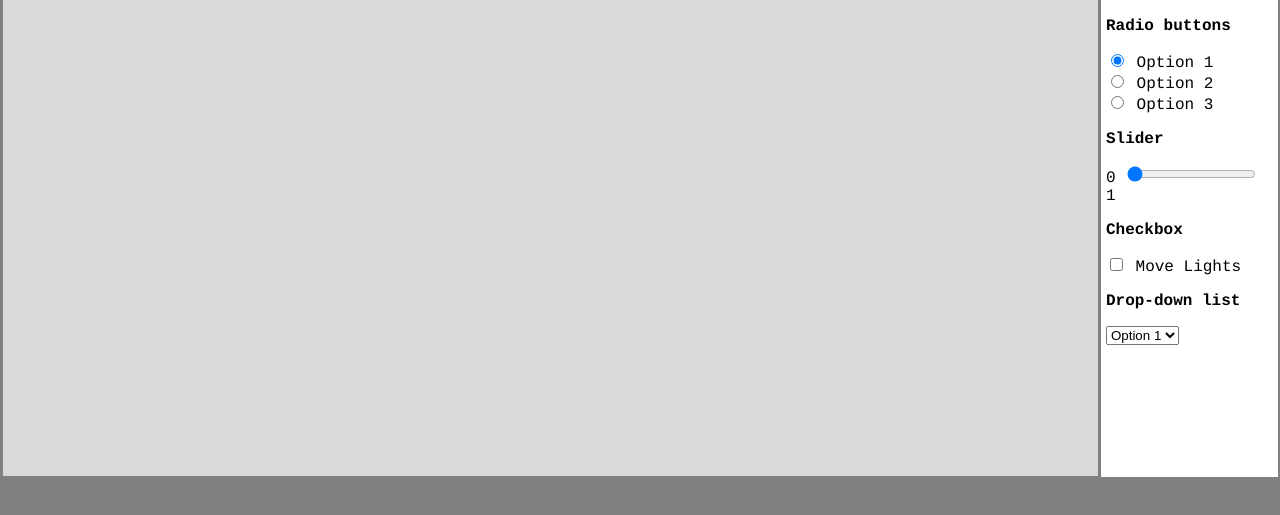
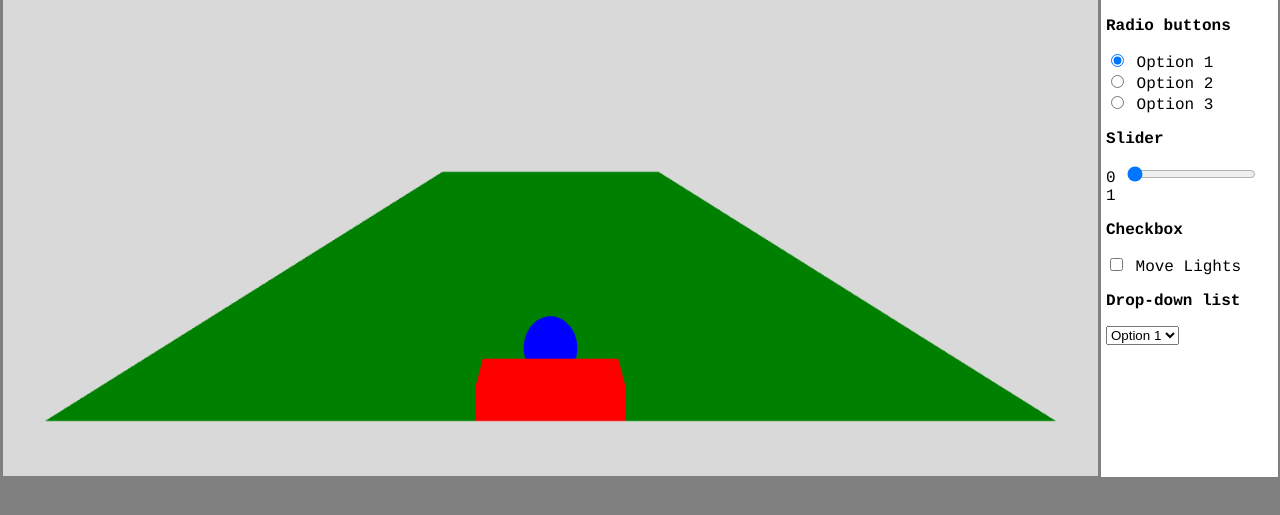
Before and after one commit to bade27/Arkanoid-3D, a plain HTML site: page index.html in a window 1280 px wide. Shown: the part 211-726 px from the top of the page. Drawn offline with Linux system fonts and the light colour scheme; no server answers.

Commit message:
ball bounces correctly on the paddle and on the walls

```diff
--- a/drawing.js
+++ b/drawing.js
@@ -139,6 +139,10 @@ function main() {
   var indexBuffer = gl.createBuffer();
   gl.bindBuffer(gl.ELEMENT_ARRAY_BUFFER, indexBuffer);
   gl.bufferData(gl.ELEMENT_ARRAY_BUFFER, new Uint16Array(modelIndices[1]), gl.STATIC_DRAW);
+
+
+  // ball
+
   //---------------------------------------------------------------------------------------------
   drawScene();
 }
--- /dev/null
+++ b/drawing_refactor.js
@@ -0,0 +1,399 @@
+var programs = new Array();
+var gl;
+var baseDir;
+var shaderDir;
+var modelsDir;
+
+// light
+var dirLightAlpha;
+var dirLightBeta;
+var directionalLight;
+var directionalLightColor;
+
+// time
+var lastUpdateTime = (new Date).getTime();
+
+// normal matrices
+var paddleNormalMatrix;
+
+// world matrices
+var baseWorldMatrix;
+var paddleWorldMatrix;
+
+// game status
+var stop = true;
+
+var up = [0.0,1.0,0.0];
+
+
+var positionAttributeLocation = new Array();
+var matrixLocation = new Array();
+var lightDirectionHandle = new Array(), lightColorHandle = new Array();
+var normalMatrixPositionHandle = new Array(), vertexMatrixPositionHandle = new Array();
+var baseColorLocation;
+var paddleColorLocation;
+
+// paddle coordinates
+var originalPaddlePos = [0.0, 1.0, -4.5];
+var xPaddle = originalPaddlePos[0];
+var yPaddle = originalPaddlePos[1];
+var zPaddle = originalPaddlePos[2];
+var limitLeft = -5.7;
+var limitRight = 5.7;
+var xContr = xPaddle;
+var paddleCenter = originalPaddlePos;
+
+// Ball coordinates and status
+var originalBallPos = [0, 0.5, zPaddle-1.5];
+var direction = [0.0,0.0,-1.0];
+var dirDescription = [1, 0, 0, 0]; //up,down, left,right
+var xBall = originalBallPos[0];
+var yBall = originalBallPos[1];
+var zBall = originalBallPos[2];
+var ballCenter = originalBallPos;
+
+// persepctive and view
+var perspectiveMatrix;
+var viewMatrix;
+
+// models
+var paddleModel;
+var paddleVertices;
+var paddleNormals;
+var paddleIndices;
+
+var baseModel;
+var baseVertices;
+var baseNormals;
+var baseIndices;
+
+var ballModel;
+var ballVertices;
+var ballNormals;
+var ballIndices;
+
+var obstaclesModels = new Array();
+var obstaclesVertices = new Array();
+var obstaclesNormals = new Array();
+var obstaclesIndices = new Array();
+
+
+// colors
+var paddleColor;
+var baseColor;
+
+
+// vaos
+var paddleVAO;
+var baseVAO;
+var ballVAO;
+var obstaclesVAO;
+
+function main() {
+
+  //directional light
+  dirLightAlpha = utils.degToRad(180);
+  dirLightBeta  = utils.degToRad(100);
+  directionalLight = [Math.cos(dirLightAlpha) * Math.cos(dirLightBeta),
+              Math.sin(dirLightAlpha), Math.cos(dirLightAlpha) * Math.sin(dirLightBeta)];
+  directionalLightColor = [0.1, 1.0, 1.0];
+
+  //material color
+  paddleColor = [1.0, 0.0, 0.0];
+  baseColor = [0.0, 0.5, 0.0];
+  ballColor = [0.0, 0.0, 1.0];
+
+  paddleWorldMatrix = utils.MakeWorld(xPaddle, yPaddle, zPaddle, 0.0, 0.0, 0.0, 1.0);
+  baseWorldMatrix = utils.MakeWorld(0.0, 0.0, -15, 0.0, 0.0, 0.0, 1.0);
+  ballWorldMatrix = utils.MakeWorld(xBall, yBall, zBall, 0.0, 0.0, 0.0, 1.0);
+
+  //SET Global states (viewport size, viewport background color, Depth test)
+  gl.viewport(0, 0, gl.canvas.width, gl.canvas.height);
+  gl.clearColor(0.85, 0.85, 0.85, 1.0);
+  gl.clear(gl.COLOR_BUFFER_BIT | gl.DEPTH_BUFFER_BIT);
+  gl.enable(gl.DEPTH_TEST);
+
+  //Unlit
+  positionAttributeLocation[2] = gl.getAttribLocation(programs[2], "inPosition");
+  matrixLocation[2] = gl.getUniformLocation(programs[2], "matrix");
+  paddleColorLocation = gl.getUniformLocation(programs[2], "u_color");
+  baseColorLocation = gl.getUniformLocation(programs[2], "u_color");
+  ballColorLocation = gl.getUniformLocation(programs[2], "u_color");
+
+  // persepctive and view
+  perspectiveMatrix = utils.MakePerspective(90, gl.canvas.width/gl.canvas.height, 0.1, 100.0);
+  viewMatrix = utils.MakeView(0.0, 5.0, 0.0, -5.0, 0.0);
+
+  //------------------------------------------------------------------------------------------------
+  // OBJECTS DEFINITION
+  //------------------------------------------------------------------------------------------------
+
+  // base
+  baseVertices = baseModel.vertices;
+  baseNormals = baseModel.vertexNormals;
+  baseIndices = baseModel.indices;
+
+  baseVAO = gl.createVertexArray();
+
+  gl.bindVertexArray(baseVAO);
+  var positionBuffer = gl.createBuffer();
+  gl.bindBuffer(gl.ARRAY_BUFFER, positionBuffer);
+  gl.bufferData(gl.ARRAY_BUFFER, new Float32Array(baseVertices), gl.STATIC_DRAW);
+  gl.enableVertexAttribArray(positionAttributeLocation[2]);
+  gl.vertexAttribPointer(positionAttributeLocation[2], 3, gl.FLOAT, false, 0, 0);
+
+  var indexBuffer = gl.createBuffer();
+  gl.bindBuffer(gl.ELEMENT_ARRAY_BUFFER, indexBuffer);
+  gl.bufferData(gl.ELEMENT_ARRAY_BUFFER, new Uint16Array(baseIndices), gl.STATIC_DRAW);
+
+
+  // ball
+  ballVertices = ballModel.vertices;
+  ballNormals = ballModel.vertexNormals;
+  ballIndices = ballModel.indices;
+
+  ballVAO = gl.createVertexArray();
+
+  gl.bindVertexArray(ballVAO);
+  var positionBuffer = gl.createBuffer();
+  gl.bindBuffer(gl.ARRAY_BUFFER, positionBuffer);
+  gl.bufferData(gl.ARRAY_BUFFER, new Float32Array(ballVertices), gl.STATIC_DRAW);
+  gl.enableVertexAttribArray(positionAttributeLocation[2]);
+  gl.vertexAttribPointer(positionAttributeLocation[2], 3, gl.FLOAT, false, 0, 0);
+
+  var indexBuffer = gl.createBuffer();
+  gl.bindBuffer(gl.ELEMENT_ARRAY_BUFFER, indexBuffer);
+  gl.bufferData(gl.ELEMENT_ARRAY_BUFFER, new Uint16Array(ballIndices), gl.STATIC_DRAW);
+
+
+  // paddle
+  paddleVertices = paddleModel.vertices;
+  paddleNormals = paddleModel.vertexNormals;
+  paddleIndices = paddleModel.indices;
+
+  paddleVAO = gl.createVertexArray();
+
+  gl.bindVertexArray(paddleVAO);
+  var positionBuffer = gl.createBuffer();
+  gl.bindBuffer(gl.ARRAY_BUFFER, positionBuffer);
+  gl.bufferData(gl.ARRAY_BUFFER, new Float32Array(paddleVertices), gl.STATIC_DRAW);
+  gl.enableVertexAttribArray(positionAttributeLocation[2]);
+  gl.vertexAttribPointer(positionAttributeLocation[2], 3, gl.FLOAT, false, 0, 0);
+
+  var indexBuffer = gl.createBuffer();
+  gl.bindBuffer(gl.ELEMENT_ARRAY_BUFFER, indexBuffer);
+  gl.bufferData(gl.ELEMENT_ARRAY_BUFFER, new Uint16Array(paddleIndices), gl.STATIC_DRAW);
+
+  //---------------------------------------------------------------------------------------------
+  drawScene();
+}
+
+function animate(){
+  if (!stop) {
+    // collision with the walls
+    if (zBall < -25+0.5) { // collision with up wall
+      if (dirDescription[0] == 1 && dirDescription[1] == 0 && dirDescription[2] == 0 && dirDescription[3] == 0) { // perpendicular collision
+        direction = [0.0,0.0,1.0];
+        dirDescription = [0,1,0,0];
+      } else if (dirDescription[0] == 1 && dirDescription[1] == 0 && dirDescription[2] == 0 && dirDescription[3] == 1){
+        up = [0.0,-1.0,0.0];
+        direction = myutils.normalize3Vector(myutils.crossProduct(up, direction));
+        dirDescription = [0,1,0,1];
+      } else if (dirDescription[0] == 1 && dirDescription[1] == 0 && dirDescription[2] == 1 && dirDescription[3] == 0){
+        up = [0.0,1.0,0.0]
+        direction = myutils.normalize3Vector(myutils.crossProduct(up, direction));
+        dirDescription = [0,1,1,0];
+      }
+      // console.log(dirDescription);
+    } else if (xBall < limitLeft-0.5) { // collision with left wall
+      console.log(dirDescription);
+      if (dirDescription[0] == 0 && dirDescription[1] == 0 && dirDescription[2] == 1 && dirDescription[3] == 0) { // perpendicular collision
+        direction = [1.0,0.0,0.0];
+        dirDescription = [0,0,0,1];
+      } else if (dirDescription[0] == 1 && dirDescription[1] == 0 && dirDescription[2] == 1 && dirDescription[3] == 0) {
+        up = [0.0,-1.0,0.0];
+        direction = myutils.normalize3Vector(myutils.crossProduct(up, direction));
+        dirDescription = [1,0,0,1];
+      } else if (dirDescription[0] == 0 && dirDescription[1] == 1 && dirDescription[2] == 1 && dirDescription[3] == 0) {
+        up = [0.0,1.0,0.0];
+        direction = myutils.normalize3Vector(myutils.crossProduct(up, direction));
+        dirDescription = [0,1,0,1];
+      }
+    } else if (xBall > limitRight+0.5) { // collision with right wall
+      if (dirDescription[0] == 0 && dirDescription[1] == 0 && dirDescription[2] == 0 && dirDescription[3] == 1) { // perpendicular collision
+        direction = [-1.0,0.0,0.0];
+        dirDescription = [0,0,1,0];
+      } else if (dirDescription[0] == 0 && dirDescription[1] == 1 && dirDescription[2] == 0 && dirDescription[3] == 1) {
+        up = [0.0,-1.0,0.0];
+        direction = myutils.normalize3Vector(myutils.crossProduct(up, direction));
+        dirDescription = [0,1,1,0];
+      } else if (dirDescription[0] == 1 && dirDescription[1] == 0 && dirDescription[2] == 0 && dirDescription[3] == 1) {
+        up = [0.0,1.0,0.0];
+        direction = myutils.normalize3Vector(myutils.crossProduct(up, direction));
+        dirDescription = [1,0,1,0];
+      }
+    } else if (zBall >= zPaddle-1.0 && xBall >= xPaddle-1.0 && xBall <= xPaddle+1.0) { // collision with the paddle
+      if (xBall > xPaddle-0.1 && xBall < xPaddle+0.1) {
+        direction = [0.0,0.0,-1.0];
+        dirDescription = [1,0,0,0];
+      } else {
+        var centralDistance = myutils.vectorDiff(ballCenter, paddleCenter);
+        if (xBall >= xPaddle-1.0 && xBall < xPaddle-0.1) { // sx
+          dirDescription = [1,0,1,0];
+        } else if (xBall <= xPaddle+1.0 && xBall > xPaddle+0.1) { // dx
+          dirDescription = [1,0,0,1];
+        }
+        direction = myutils.normalize3Vector(centralDistance);
+      }
+    }
+
+    if (zBall > zPaddle) {
+      stop = true;
+      xPaddle = originalPaddlePos[0];
+      xContr = originalPaddlePos[0];
+      yPaddle = originalPaddlePos[1];
+      zPaddle = originalPaddlePos[2];
+      paddleCenter = [xPaddle, yPaddle, zPaddle];
+
+      originalBallPos = [0, 0.5, zPaddle-1.5];
+      xBall = originalBallPos[0];
+      yBall = originalBallPos[1];
+      zBall = originalBallPos[2];
+      ballCenter = [xBall, yBall, zBall];
+
+      direction = [0.0,0.0,-1.0];
+      dirDescription = [1,0,0,0];
+    } else {
+      xPaddle = xContr;
+      paddleCenter = [xPaddle, yPaddle, zPaddle];
+
+      xBall += direction[0]/10;
+      xBall = myutils.round2dec(xBall);
+
+      zBall += direction[2]/10;
+      zBall = myutils.round2dec(zBall);
+
+      ballCenter = [xBall, yBall, zBall];
+    }
+    ballWorldMatrix = utils.MakeWorld(xBall, yBall, zBall, 0.0, 0.0, 0.0, 1.0);
+    paddleWorldMatrix = utils.MakeWorld(xPaddle, yPaddle, zPaddle, 0.0, 0.0, 0.0, 1.0);
+  }
+}
+
+function drawScene() {
+  animate();
+
+  gl.enable(gl.DEPTH_TEST);
+  gl.clearColor(0.85, 0.85, 0.85, 1.0);
+  gl.clear(gl.COLOR_BUFFER_BIT | gl.DEPTH_BUFFER_BIT);
+
+
+  // paddle
+  gl.useProgram(programs[2]);
+  viewWorldMatrix = utils.multiplyMatrices(viewMatrix, paddleWorldMatrix);
+  projectionMatrix = utils.multiplyMatrices(perspectiveMatrix, viewWorldMatrix);
+  gl.uniformMatrix4fv(matrixLocation[2], gl.FALSE, utils.transposeMatrix(projectionMatrix));
+  gl.uniform3fv(paddleColorLocation, paddleColor);
+
+  gl.bindVertexArray(paddleVAO);
+  gl.drawElements(gl.TRIANGLES, paddleIndices.length, gl.UNSIGNED_SHORT, 0 );
+
+
+  // base
+  gl.useProgram(programs[2]);
+  viewWorldMatrix = utils.multiplyMatrices(viewMatrix, baseWorldMatrix);
+  projectionMatrix = utils.multiplyMatrices(perspectiveMatrix, viewWorldMatrix);
+  gl.uniformMatrix4fv(matrixLocation[2], gl.FALSE, utils.transposeMatrix(projectionMatrix));
+  gl.uniform3fv(baseColorLocation, baseColor);
+
+  gl.bindVertexArray(baseVAO);
+  gl.drawElements(gl.TRIANGLES, baseIndices.length, gl.UNSIGNED_SHORT, 0 );
+
+
+  // ball
+  gl.useProgram(programs[2]);
+  viewWorldMatrix = utils.multiplyMatrices(viewMatrix, ballWorldMatrix);
+  projectionMatrix = utils.multiplyMatrices(perspectiveMatrix, viewWorldMatrix);
+  gl.uniformMatrix4fv(matrixLocation[2], gl.FALSE, utils.transposeMatrix(projectionMatrix));
+  gl.uniform3fv(ballColorLocation, ballColor);
+
+  gl.bindVertexArray(ballVAO);
+  gl.drawElements(gl.TRIANGLES, ballIndices.length, gl.UNSIGNED_SHORT, 0 );
+
+
+  // drawScene
+  window.requestAnimationFrame(drawScene);
+}
+
+async function init(){
+    var path = window.location.pathname;
+    var page = path.split("/").pop();
+    baseDir = window.location.href.replace(page, '');
+    shaderDir = baseDir+"shaders/";
+    modelsDir = baseDir+"models/";
+
+  var canvas = document.getElementById("canvas");
+  gl = canvas.getContext("webgl2");
+  if (!gl) {
+    document.write("GL context not opened");
+    return;
+  }
+  utils.resizeCanvasToDisplaySize(gl.canvas);
+
+  //MultipleShaders
+  await utils.loadFiles([shaderDir + 'vs_lamb.glsl', shaderDir + 'fs_lamb.glsl'], function (shaderText) {
+    var vertexShader = utils.createShader(gl, gl.VERTEX_SHADER, shaderText[0]);
+    var fragmentShader = utils.createShader(gl, gl.FRAGMENT_SHADER, shaderText[1]);
+
+    programs[0] = utils.createProgram(gl, vertexShader, fragmentShader);
+  });
+
+  await utils.loadFiles([shaderDir + 'vs_pos.glsl', shaderDir + 'fs_pos.glsl'], function (shaderText) {
+    var vertexShader = utils.createShader(gl, gl.VERTEX_SHADER, shaderText[0]);
+    var fragmentShader = utils.createShader(gl, gl.FRAGMENT_SHADER, shaderText[1]);
+
+    programs[1] = utils.createProgram(gl, vertexShader, fragmentShader);
+  });
+
+    await utils.loadFiles([shaderDir + 'vs_unlit.glsl', shaderDir + 'fs_unlit.glsl'], function (shaderText) {
+    var vertexShader = utils.createShader(gl, gl.VERTEX_SHADER, shaderText[0]);
+    var fragmentShader = utils.createShader(gl, gl.FRAGMENT_SHADER, shaderText[1]);
+
+    programs[2] = utils.createProgram(gl, vertexShader, fragmentShader);
+  });
+
+  //Load objects
+  var paddleStr = await utils.get_objstr(modelsDir+"paddle.obj");
+  paddleModel = new OBJ.Mesh(paddleStr);
+
+  var baseStr = await utils.get_objstr(modelsDir+"base.obj");
+  baseModel = new OBJ.Mesh(baseStr);
+
+  var ballStr = await utils.get_objstr(modelsDir+"sphere.obj");
+  ballModel = new OBJ.Mesh(ballStr);
+
+  main();
+}
+
+window.addEventListener("keydown", function keyFunction(e){
+
+  if (e.code == "ArrowLeft") {
+    if (xContr > limitLeft) {
+      xContr-=0.1;
+    }
+  }
+  if (e.code == "ArrowRight") {  // Right arrow
+    if (xContr < limitRight) {
+      xContr+=0.1;
+    }
+  }
+  if (e.code == "Space") {
+    if (stop == true) {
+      stop = false;
+    }
+  }
+
+  //If you put it here instead, you will redraw the cube only when the camera has been moved
+  //window.requestAnimationFrame(drawScene);
+});
+window.onload = init;
--- /dev/null
+++ b/myutils.js
@@ -0,0 +1,22 @@
+var myutils = {
+  normalize3Vector:function(v) {
+    var magnitude = Math.pow(Math.pow(v[0], 2)+Math.pow(v[1], 2)+Math.pow(v[2], 2), 0.5);
+    return [v[0]/magnitude,v[1]/magnitude,v[2]/magnitude];
+  },
+
+  crossProduct:function(u, v) {
+    return [
+      u[1]*v[2]-u[2]*v[1],
+      u[0]*v[2]-u[2]*v[0],
+      u[0]*v[1]-u[1]*v[0]
+    ];
+  },
+
+  vectorDiff: function (u, v) {
+    return [u[0]-v[0], u[1]-v[1], u[2]-v[2]]
+  },
+
+  round2dec: function (num) {
+    return Math.round((num + Number.EPSILON) * 100) / 100;
+  }
+}
--- a/shaders/fs_unlit.glsl
+++ b/shaders/fs_unlit.glsl
@@ -2,8 +2,9 @@
 
 precision mediump float;
 
+uniform vec3 u_color;
 out vec4 outColor;
 
 void main() {
-  outColor = vec4(1.0,0.8,0.0,1.0);
+  outColor = vec4(u_color,1.0);
 }
```
Also changed, not shown: index.html (+3 -2 lines), models/paddle.mtl (renamed from models/bar.mtl), models/paddle.obj, models/sphere.mtl (added), models/sphere.obj (added).
